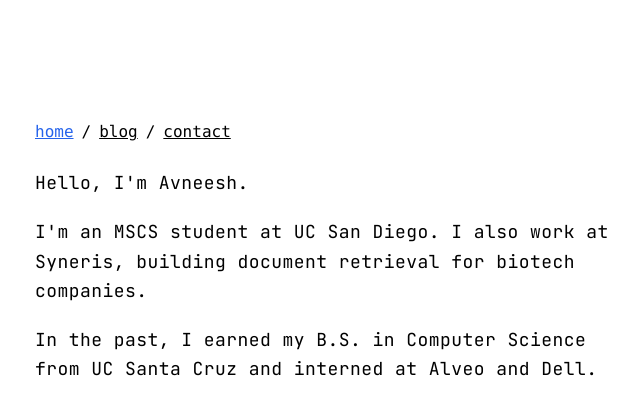
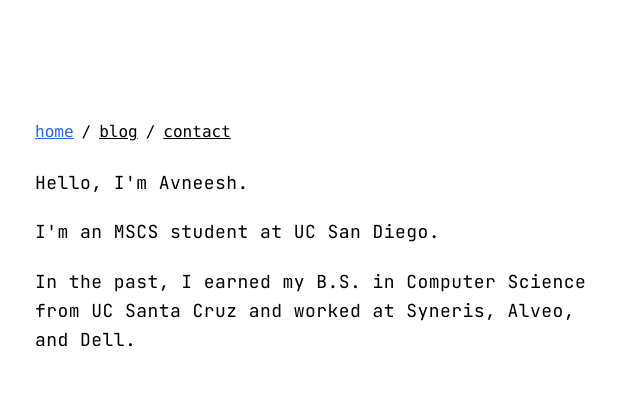
Before and after one commit to kingofsunnyvale/kingofsunnyvale.github.io, a Jekyll site: the page built from index.html, in a window 1280 px wide. Shown: the top 415 px of the page, without its empty margins (317-957 px from the left). Built offline with Jekyll 4.4.1, drawn with Linux system fonts in a browser that asks for light colours; nearby versions of some CDN libraries.

Commit message:
updated personal site

```diff
--- a/index.html
+++ b/index.html
@@ -6,11 +6,10 @@
 <p>Hello, I'm Avneesh.</p>
 
 <p>
-  I'm an MSCS student at UC San Diego. I also work at Syneris, building document
-  retrieval for biotech companies.
+  I'm an MSCS student at UC San Diego.
 </p>
 
 <p>
   In the past, I earned my B.S. in Computer Science from UC Santa Cruz and
-  interned at Alveo and Dell.
+  worked at Syneris, Alveo, and Dell.
 </p>
```
Also changed, not shown: 1 other file.
